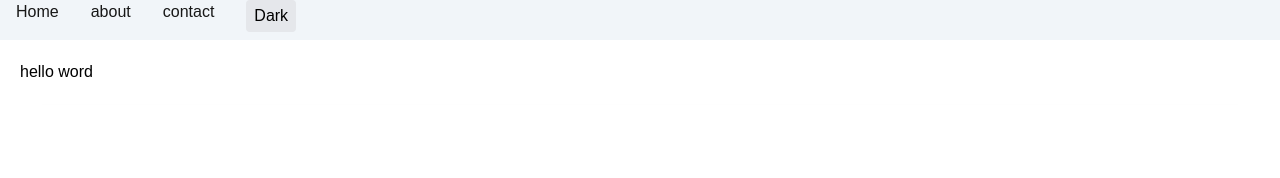
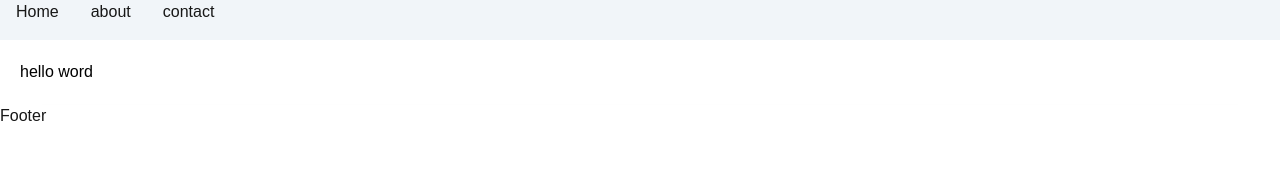
Before and after one commit to mostafagerayli/my-portfio, a Next.js app: page / in a window 1280 px wide. Shown: the top 178 px of the page. Built offline with nearby package versions, Linux system fonts and the light colour scheme.

Commit message:
mostafa2

```diff
--- a/app/(site)/layout.js
+++ b/app/(site)/layout.js
@@ -1,6 +1,6 @@
 import { Geist, Geist_Mono } from "next/font/google";
 import "../globals.css";
-import ClientLayout from "@/components/layout/ClientLayout";
+import ClientLayout from "@/app/layout/ClientLayout";
 
 const geistSans = Geist({
   variable: "--font-geist-sans",
@@ -16,6 +16,7 @@ export const metadata = {
   title: "my-portfolio",
   description: "Generated by create next app",
 };
+// لیوت اصلی ک همه روت ها , صفحات از این میگذره
 
 export default function RootLayout({ children }) {
   return (
--- a/app/(site)/not-found.js
+++ /dev/null
@@ -1,5 +0,0 @@
-function NotFound() {
-  return <div>NotFound</div>;
-}
-
-export default NotFound;
--- /dev/null
+++ b/app/layout/ClientLayout.js
@@ -0,0 +1,16 @@
+import Navbar from "./Navbar";
+import Footer from "./Footer";
+
+//برای اینکه نوبار و فوتر تو لیوت اصلی نذارم و شلوغ نشه این کامپوننت رو ساختم و از داخلش همه صفحات ب صورت سرور کامپوننت رد میشه
+
+function ClientLayout({ children }) {
+  return (
+    <>
+      <Navbar />
+      <main>{children}</main>
+      <Footer/>
+    </>
+  );
+}
+
+export default ClientLayout;
--- /dev/null
+++ b/app/layout/Navbar.js
@@ -0,0 +1,16 @@
+"use client";
+import Link from "next/link";
+
+function Navbar() {
+  return (
+    <nav>
+      <ul className="pl-4 flex gap-8 shadow-2xl bg-slate-100 h-10 item-center">
+        <Link href="/">Home</Link>
+        <Link href="about">about</Link>
+        <Link href="/contact">contact</Link>
+      </ul>
+    </nav>
+  );
+}
+
+export default Navbar;
--- a/components/home/Hero.js
+++ /dev/null
@@ -1,8 +0,0 @@
-
-function Hero() {
-  return (
-    <div>Hero</div>
-  )
-}
-
-export default Hero
--- a/components/layout/ClientLayout.js
+++ /dev/null
@@ -1,18 +0,0 @@
-'use client'
-import { ThemeProvider } from "next-themes"
-import Navbar from "./Navbar"
-import { Suspense } from "react"
-
-function ClientLayout({children}) {
-  return (
-    <Suspense fallback={<div />}>
-
-    <ThemeProvider attribute='class' defaultTheme="system" enableSystem>
-        <Navbar/>
-        {children}
-    </ThemeProvider>
-    </Suspense>
-  )
-}
-
-export default ClientLayout;
--- a/components/layout/Navbar.js
+++ /dev/null
@@ -1,18 +0,0 @@
-'use client'
-import Link from "next/link";
-import ThemeSwitcher from "../ui/ThemeSwitcher";
-
-function Navbar() {
-  return (
-    <nav>
-    <ul className="pl-4 flex gap-8 shadow-2xl bg-slate-100 h-10 item-center">
-      <Link href='/'>Home</Link>
-      <Link href='about'>about</Link>
-      <Link href='/contact'>contact</Link>
-    <ThemeSwitcher />
-    </ul>
-    </nav>
-  );
-}
-
-export default Navbar;
--- a/components/ui/ThemeSwitcher.js
+++ /dev/null
@@ -1,19 +0,0 @@
-"use client"
-
-import { useState } from "react"
-
-function ThemeSwitcher() {
-    const [mode, setMode] = useState('light')
-  return (
-    <div>
-    <button
-      onClick={() => setMode(mode === 'light' ? 'dark' : 'light')}
-      className="px-2 py-1 bg-gray-200 dark:bg-gray-800 text-black dark:text-white rounded"
-    >
-      {mode === 'light' ? 'Dark' : 'Light'}
-    </button>
-    </div>
-  )
-}
-
-export default ThemeSwitcher;
```
Also changed, not shown: app/layout/Footer.js (renamed from components/layout/Footer.js).
